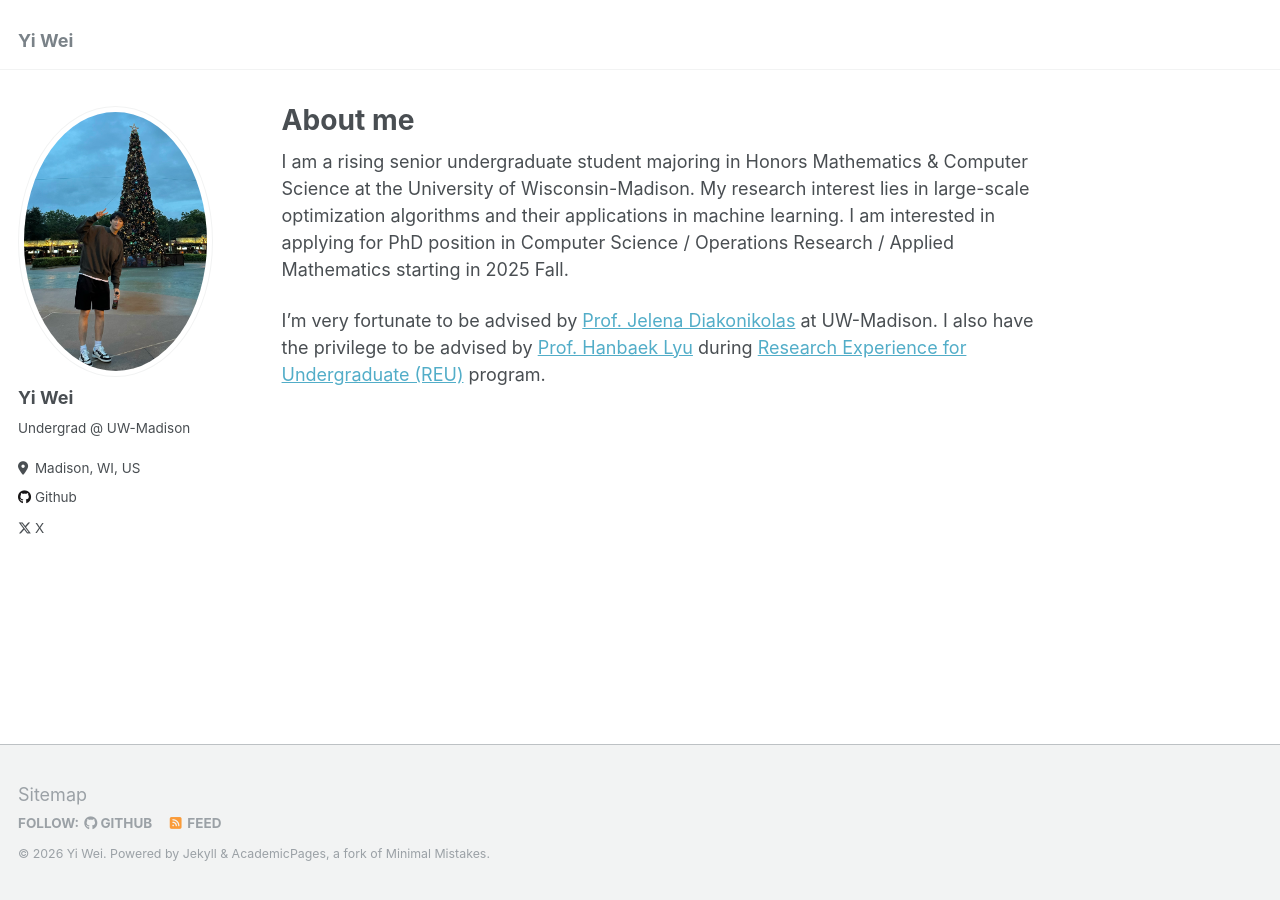
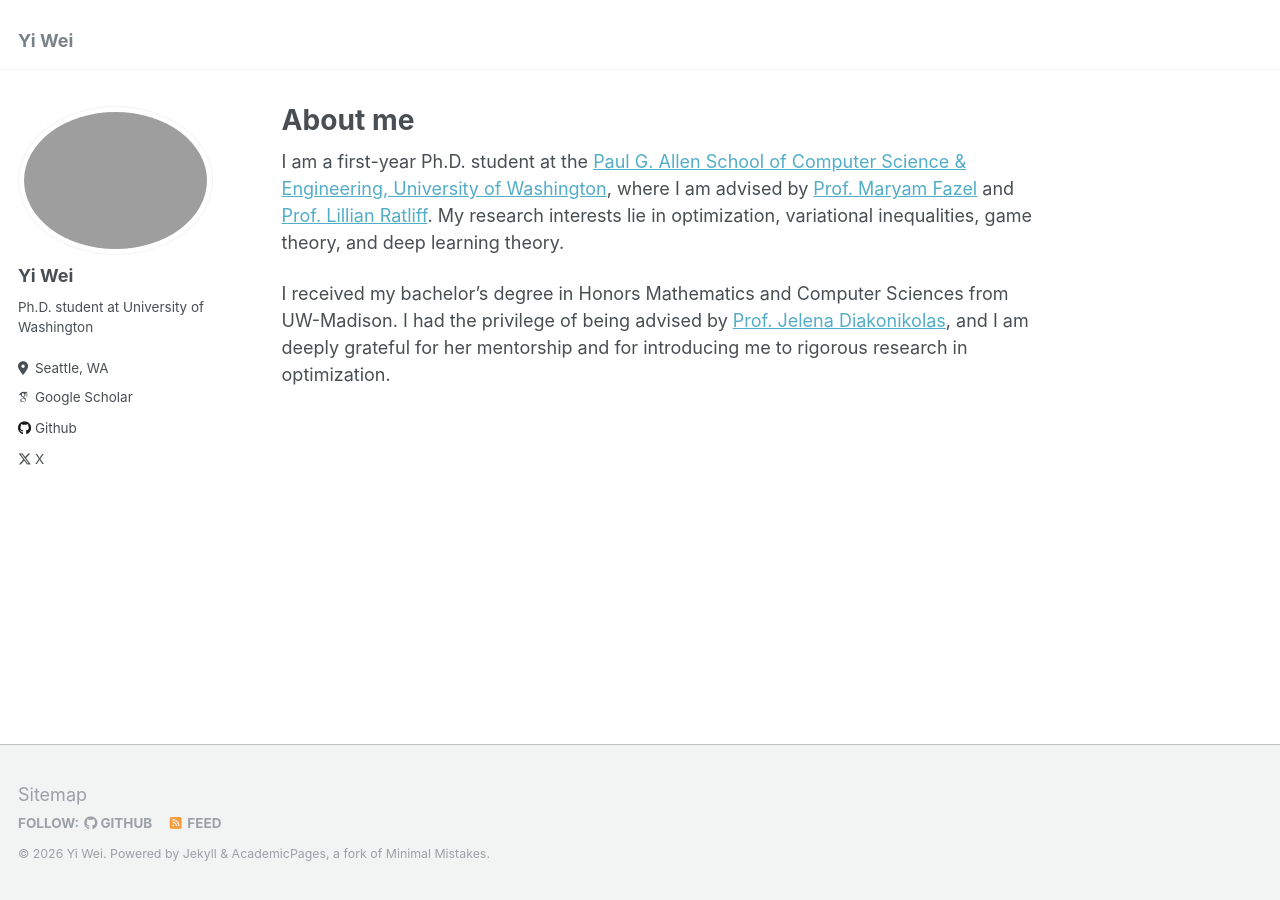
Before and after one commit to Yee-Millennium/Yee-Millennium.github.io, a Jekyll site: the page built from _pages/about.md, in a window 1280 px wide. Built offline with Jekyll 4.4.1, drawn with Linux system fonts in a browser that asks for light colours; some web fonts are replaced.

Commit message:
update homepage info for Phd

```diff
--- a/_config.yml
+++ b/_config.yml
@@ -11,7 +11,7 @@ locale                   : "en-US"
 title                    : "Yi Wei"
 title_separator          : "-"
 name                     : &name "Yi Wei"
-description              : &description "Undergrad @ UW-Madison"
+description              : &description "Ph.D. student at University of Washington"
 url                      : https://yee-millennium.github.io # the base hostname & protocol for your site e.g. "https://mmistakes.github.io"
 baseurl                  : "" # the subpath of your site, e.g. "/blog"
 repository               : "Yee-Millennium/Yee-Millennium.github.io"
@@ -21,18 +21,18 @@ repository               : "Yee-Millennium/Yee-Millennium.github.io"
 #               Additional customization can be done by editing /_includes/author-profile.html
 author:
   # Biographic information
-  avatar           : "avatar.jpg"
+  avatar           : "Ruirui_work.jpg"
   name             : "Yi Wei"
   pronouns         : # example: "she/her"
-  bio              : "Undergrad @ UW-Madison"
-  location         : "Madison, WI, US"
+  bio              : "Ph.D. student at University of Washington"
+  location         : "Seattle, WA"
   employer         : # Red Brick University
   uri              : # URL
   email            : #none@example.org
 
   # Academic websites
   arxiv            : # URL - Update with the correct link to your profile
-  googlescholar    : # https://scholar.google.com/citations?user=PS_CX0AAAAAJ
+  googlescholar    : https://scholar.google.com/citations?user=lHEzFJcAAAAJ&hl=en
   impactstory      : # URL
   orcid            : # http://orcid.org/yourorcidurl
   semantic         : # URL
--- a/_pages/about.md
+++ b/_pages/about.md
@@ -7,6 +7,6 @@ redirect_from:
   - /about.html
 ---
 
-I am a rising senior undergraduate student majoring in Honors Mathematics & Computer Science at the University of Wisconsin-Madison. My research interest lies in large-scale optimization algorithms and their applications in machine learning. I am interested in applying for PhD position in Computer Science / Operations Research / Applied Mathematics starting in 2025 Fall.
+I am a first-year Ph.D. student at the [Paul G. Allen School of Computer Science & Engineering, University of Washington](https://www.cs.washington.edu/), where I am advised by [Prof. Maryam Fazel](https://www.cs.washington.edu/people/faculty/fazel-maryam/) and [Prof. Lillian Ratliff](https://www.cs.washington.edu/people/faculty/ratliff-lillian/). My research interests lie in optimization, variational inequalities, game theory, and deep learning theory.
 
-I'm very fortunate to be advised by [Prof. Jelena Diakonikolas](https://www.jelena-diakonikolas.com) at UW-Madison. I also have the privilege to be advised by [Prof. Hanbaek Lyu](https://hanbaeklyu.com) during [Research Experience for Undergraduate (REU)](https://hanbaeklyu.com/reu/) program.
+I received my bachelor's degree in Honors Mathematics and Computer Sciences from UW-Madison. I had the privilege of being advised by [Prof. Jelena Diakonikolas](https://www.jelena-diakonikolas.com), and I am deeply grateful for her mentorship and for introducing me to rigorous research in optimization.
```
Also changed, not shown: 1 other file.
